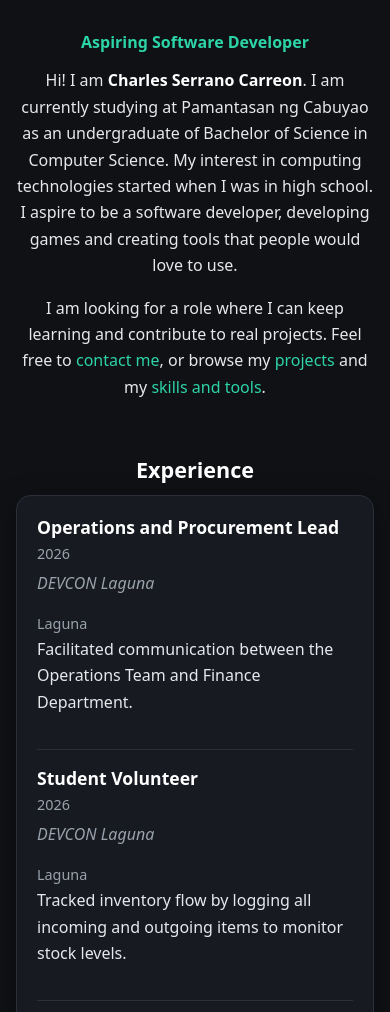
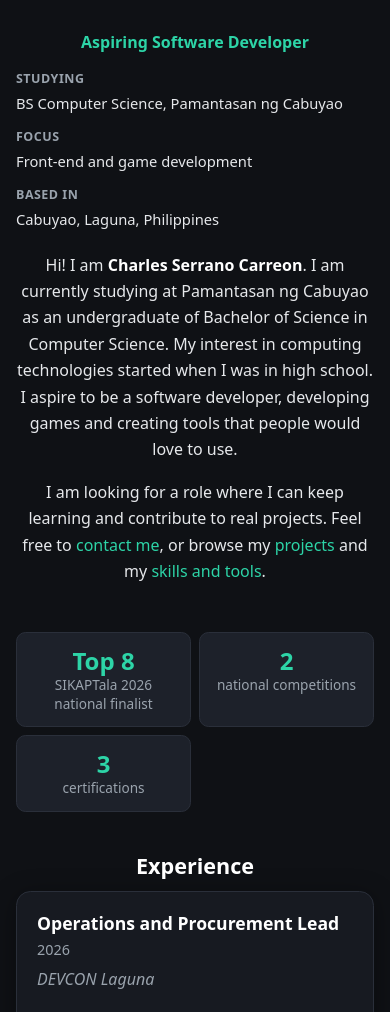
Before and after one commit to charlesscarreon/charles-portfolio, a plain HTML site: page index.html in a window 390 px wide. Shown: the part 960-1972 px from the top of the page. Drawn offline with Linux system fonts and the light colour scheme.

Commit message:
feat: add a quick-facts panel and stat tiles to the about section
- list what I am studying, my focus, and where I am based under the headline
- add three tiles for the SIKAPTala finalist place, national competitions, and certifications
- stack the facts and keep two tiles per row on small screens

```diff
--- a/index.html
+++ b/index.html
@@ -236,6 +236,14 @@
                 </figure>
                 <div>
                     <p class="headline">Aspiring Software Developer</p>
+                    <dl class="quick-facts">
+                        <dt>Studying</dt>
+                        <dd>BS Computer Science, Pamantasan ng Cabuyao</dd>
+                        <dt>Focus</dt>
+                        <dd>Front-end and game development</dd>
+                        <dt>Based in</dt>
+                        <dd>Cabuyao, Laguna, Philippines</dd>
+                    </dl>
                     <p>
                         Hi! I am <strong>Charles Serrano Carreon</strong>. I am currently studying at
                         Pamantasan ng Cabuyao as an undergraduate of Bachelor of Science in Computer Science.
@@ -248,6 +256,20 @@
                         <a href="/projects">projects</a> and my <a href="/skills">skills and tools</a>.
                     </p>
                 </div>
+                <ol class="stat-row" role="list">
+                    <li>
+                        <span class="stat-row__num">Top 8</span>
+                        <span class="stat-row__label">SIKAPTala 2026 national finalist</span>
+                    </li>
+                    <li>
+                        <span class="stat-row__num">2</span>
+                        <span class="stat-row__label">national competitions</span>
+                    </li>
+                    <li>
+                        <span class="stat-row__num">3</span>
+                        <span class="stat-row__label">certifications</span>
+                    </li>
+                </ol>
             </div>
         </section>
 
--- a/styles.css
+++ b/styles.css
@@ -531,6 +531,66 @@ main > .card {
     margin-bottom: 0.75rem;
 }
 
+/* ---------- About: fact list and stat tiles ---------- */
+
+/* Facts sit between the headline and the prose so the card is scannable before
+   it is readable. Labels are decorative emphasis; the values carry the meaning. */
+.quick-facts {
+    display: grid;
+    grid-template-columns: max-content 1fr;
+    gap: 0.35rem 1rem;
+    margin: 0 0 1.25rem;
+    font-size: 0.92rem;
+}
+
+.quick-facts dt {
+    color: var(--muted);
+    font-size: 0.78rem;
+    font-weight: 600;
+    letter-spacing: 0.04em;
+    text-transform: uppercase;
+    padding-top: 0.12rem;
+}
+
+.quick-facts dd {
+    margin: 0;
+}
+
+/* Counts and outcomes as large text, not decoration: they stay readable with
+   the stylesheet gone, and a screen reader announces number then label. */
+.stat-row {
+    flex: 1 1 100%;
+    display: grid;
+    grid-template-columns: repeat(auto-fit, minmax(9rem, 1fr));
+    gap: 0.75rem;
+    margin: 0;
+    padding: 0;
+    list-style: none;
+}
+
+.stat-row li {
+    background-color: var(--surface-2);
+    border: 1px solid var(--border);
+    border-radius: 0.6rem;
+    padding: 0.85rem 1rem;
+}
+
+.stat-row__num {
+    display: block;
+    color: var(--accent);
+    font-size: clamp(1.5rem, 3.5vw, 1.9rem);
+    font-weight: 700;
+    line-height: 1.15;
+}
+
+.stat-row__label {
+    display: block;
+    margin-top: 0.1rem;
+    color: var(--muted);
+    font-size: 0.85rem;
+    line-height: 1.35;
+}
+
 /* ---------- Alternative: larger card image details ---------- */
 
 .entry-list {
@@ -855,6 +915,26 @@ main > .card {
         text-align: center;
     }
 
+    /* Centred text misreads a label/value list, so the facts stay left-aligned
+       and stack one per line on narrow screens. */
+    .quick-facts {
+        grid-template-columns: 1fr;
+        gap: 0.1rem;
+        text-align: left;
+    }
+
+    .quick-facts dt {
+        margin-top: 0.5rem;
+    }
+
+    .quick-facts dt:first-child {
+        margin-top: 0;
+    }
+
+    .stat-row {
+        text-align: center;
+    }
+
     .entry-head {
         align-items: flex-start;
         flex-direction: column;
@@ -879,6 +959,12 @@ main > .card {
 
     .hero .tagline {
         font-size: 1.05rem;
+    }
+
+    /* Keep the three tiles two-up instead of stacking all three. */
+    .stat-row {
+        grid-template-columns: repeat(auto-fit, minmax(7.5rem, 1fr));
+        gap: 0.5rem;
     }
 }
 
```
Also changed, not shown: 1 other file.
